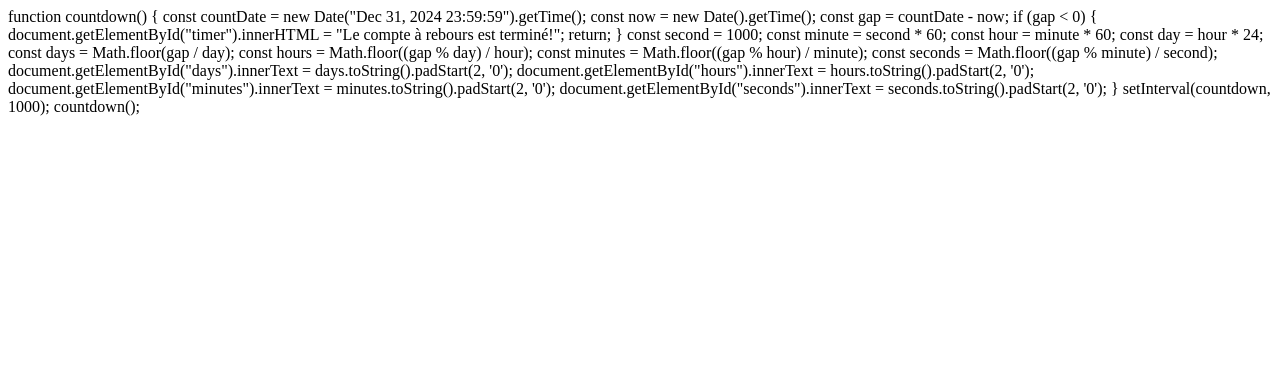
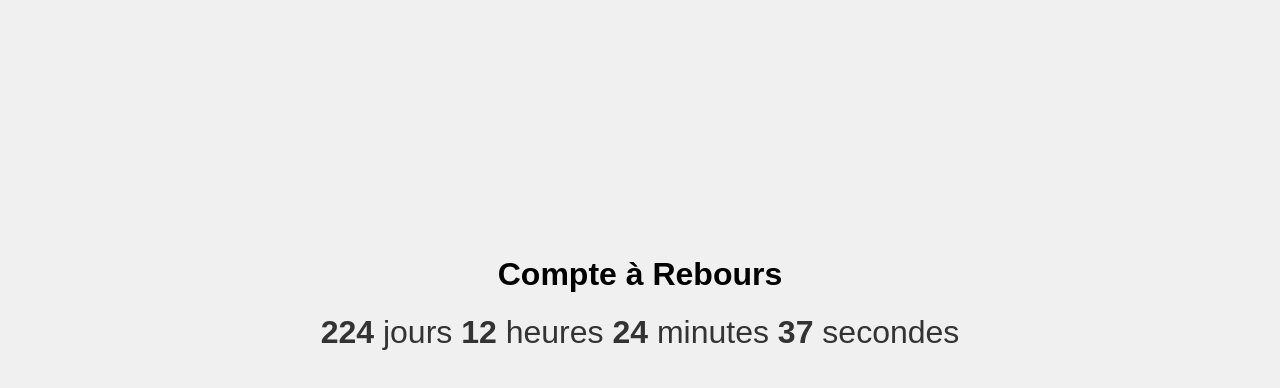
Before and after one commit to MohammedLoudiyi/MohammedLoudiyi.github.io, a plain HTML site: page Index.html in a window 1280 px wide. Drawn offline with Linux system fonts and the light colour scheme.

Commit message:
Update Index.html

```diff
--- a/Index.html
+++ b/Index.html
@@ -1,3 +1,43 @@
+<!DOCTYPE html>
+<html lang="fr">
+<head>
+    <meta charset="UTF-8">
+    <meta name="viewport" content="width=device-width, initial-scale=1.0">
+    <title>Compte à Rebours</title>
+    <style>
+        body {
+            font-family: Arial, sans-serif;
+            text-align: center;
+            background-color: #f0f0f0;
+            margin: 0;
+            padding: 0;
+        }
+
+        #countdown {
+            margin-top: 20%;
+        }
+
+        #timer {
+            font-size: 2rem;
+            color: #333;
+        }
+
+        #timer span {
+            font-weight: bold;
+        }
+    </style>
+</head>
+<body>
+    <div id="countdown">
+        <h1>Compte à Rebours</h1>
+        <div id="timer">
+            <span id="days">00</span> jours
+            <span id="hours">00</span> heures
+            <span id="minutes">00</span> minutes
+            <span id="seconds">00</span> secondes
+        </div>
+    </div>
+    <script>
         function countdown() {
             const countDate = new Date("Dec 31, 2024 23:59:59").getTime();
             const now = new Date().getTime();
@@ -26,3 +66,6 @@ function countdown() {
 
         setInterval(countdown, 1000);
         countdown();
+    </script>
+</body>
+</html>
```
Lines whose indentation alone changed are shown as unchanged.
